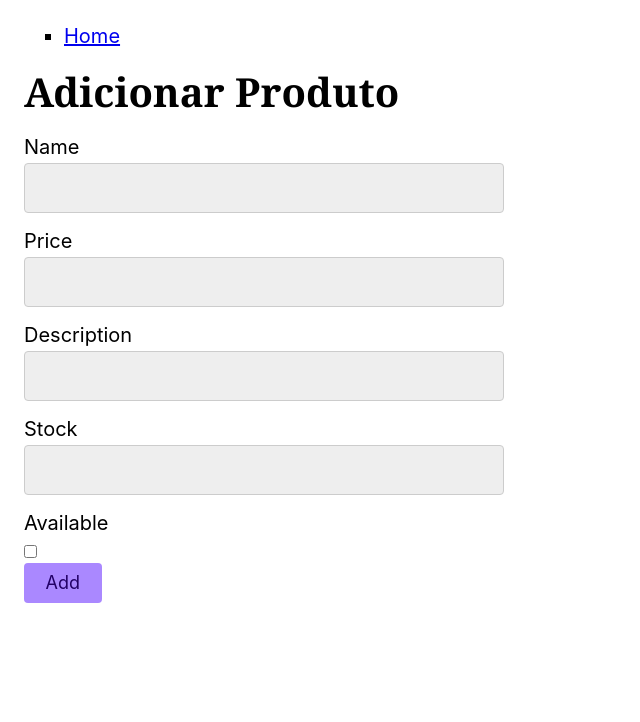
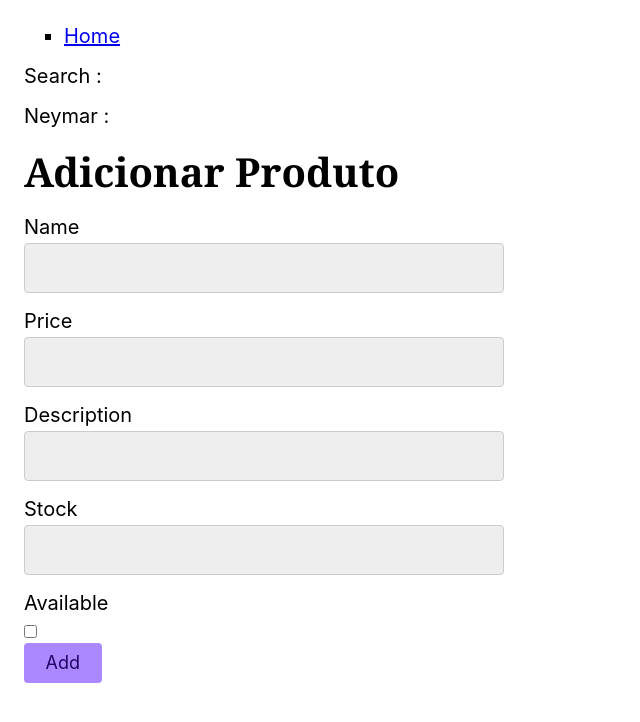
Before and after one commit to Akihito7/curso_next, a Next.js app: page /products/add-product in a window 1280 px wide. Shown: the top 722 px of the page, without its empty margins (0-640 px from the left). Built offline with nearby package versions, Linux system fonts and the light colour scheme.

Commit message:
useSearchParams

```diff
--- a/src/components/add-product-form/index.tsx
+++ b/src/components/add-product-form/index.tsx
@@ -5,16 +5,9 @@ import React, { useState } from 'react';
 import { useFormState, useFormStatus } from 'react-dom';
 
 export function AddProductForm() {
-  const [name, setName] = useState('');
-  const [price, setPrice] = useState('');
-  const [description, setDescription] = useState('');
-  const [stock, setStock] = useState('');
-  const [isAvailable, setIsAvailable] = useState(false);
   const [state, formAction] = useFormState(addProduct, {
     errors :[]
   })
-
-  console.log(state)
 
   return (
 
@@ -25,8 +18,6 @@ export function AddProductForm() {
           type="text"
           id="name"
           name='name'
-          value={name}
-          onChange={(e) => setName(e.target.value)}
         />
       </div>
       <div className="containerInput">
@@ -35,8 +26,7 @@ export function AddProductForm() {
           type="text"
           id="price"
           name='price'
-          value={price}
-          onChange={(e) => setPrice(e.target.value)}
+
         />
       </div>
 
@@ -46,8 +36,7 @@ export function AddProductForm() {
           type="text"
           id="description"
           name='description'
-          value={description}
-          onChange={(e) => setDescription(e.target.value)}
+
         />
       </div>
 
@@ -57,8 +46,7 @@ export function AddProductForm() {
           type="text"
           id="stock"
           name='stock'
-          value={stock}
-          onChange={(e) => setStock(e.target.value)}
+
         />
       </div>
 
@@ -68,8 +56,6 @@ export function AddProductForm() {
           type="checkbox"
           id="isAvailable"
           name="isAvailable"
-          checked={isAvailable}
-          onChange={() => setIsAvailable(prev => !prev)}
         />
       </div>
       {
--- a/src/components/menu/index.tsx
+++ b/src/components/menu/index.tsx
@@ -1,7 +1,22 @@
+'use client'
 import Link from "next/link";
+import { useSearchParams } from "next/navigation";
+
+export function Search(){
+  const search = useSearchParams().get("search");
+  const neymar = useSearchParams().get("neymar")
+  return (
+    <>
+
+    <p>Search : {search}</p>
+    <p>Neymar : {neymar}</p>
+    </>
+  )
+}
 
 export function Menu() {
   return (
+    <>
     <ul>
       <li>
         <Link href="/"
@@ -9,7 +24,10 @@ export function Menu() {
           Home
         </Link>
       </li>
+
     </ul>
+    <Search />
+    </>
   )
 }
 
```
